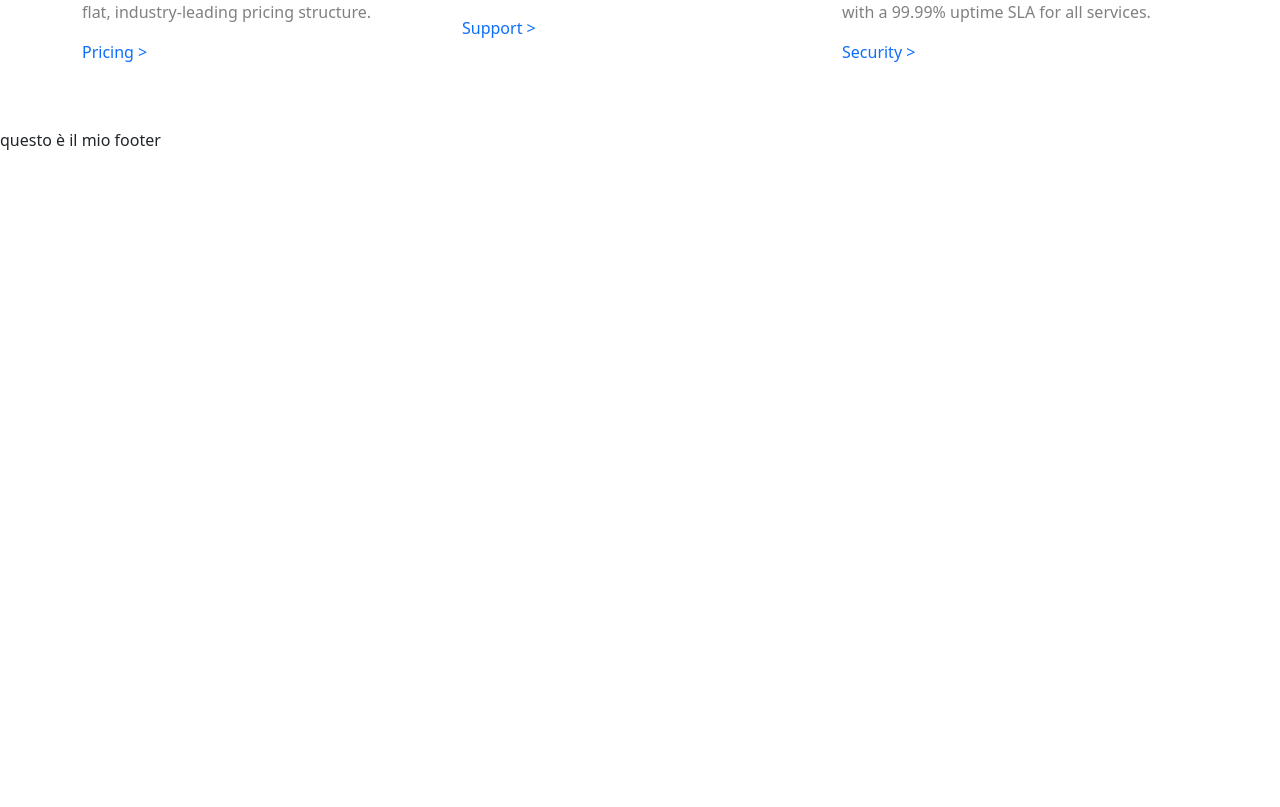
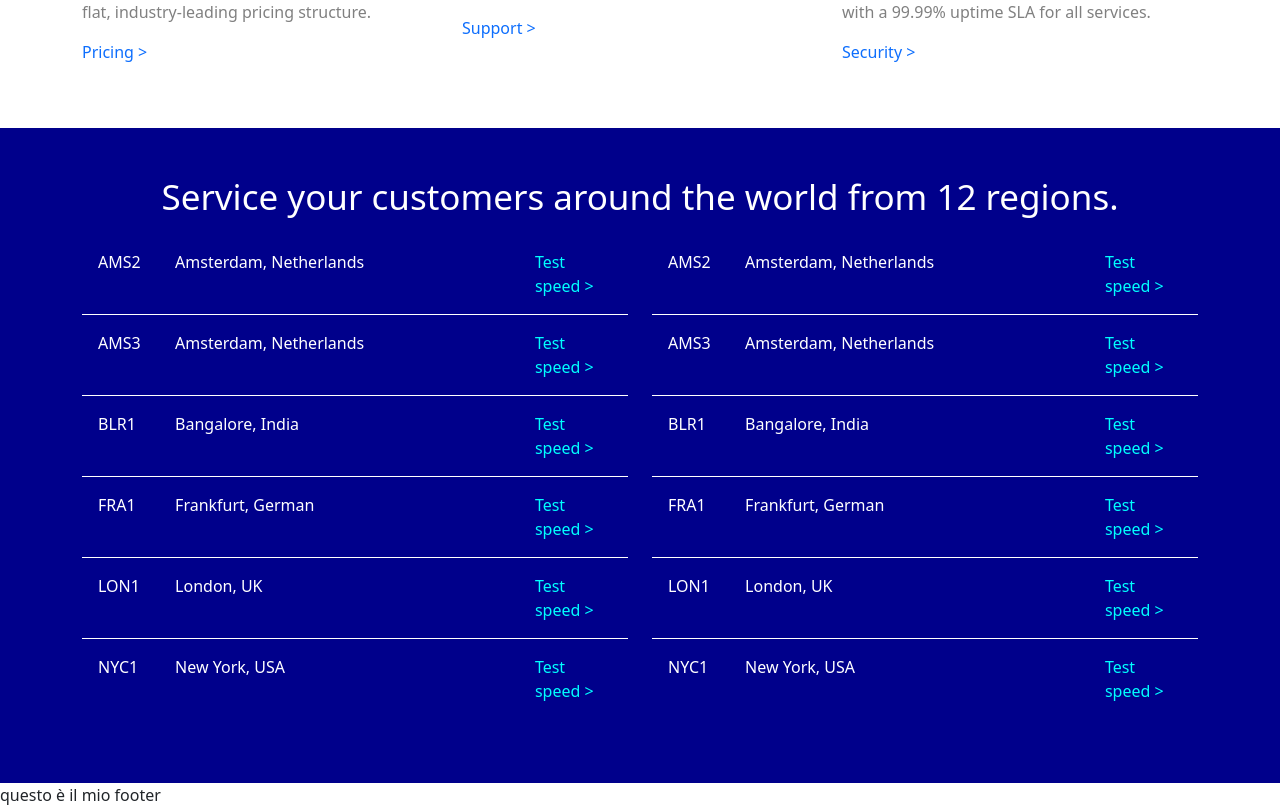
Before and after one commit to dominici94/digital-ocean, a Vue app: page / in a window 1280 px wide. Shown: the part 2489-3296 px from the top of the page. Before the commit the page ends 2641 px from the top, so only its background shows below. Built offline with nearby package versions, Linux system fonts and the light colour scheme.

Commit message:
section regions

```diff
--- a/src/components/macro/Main.vue
+++ b/src/components/macro/Main.vue
@@ -4,6 +4,7 @@
     <Deploy />
     <FirstSlider />
     <Features />
+    <Regions />
   </main>
 </template>
 
@@ -12,6 +13,7 @@ import Collaborations from "../sections/Collaborations.vue";
 import Deploy from "../../components/sections/Deploy.vue";
 import FirstSlider from "../../components/sections/FirstSlider.vue";
 import Features from "../../components/sections/Features.vue";
+import Regions from "../../components/sections/Regions.vue";
 
 export default {
   name: "Main",
@@ -20,6 +22,7 @@ export default {
     Deploy,
     FirstSlider,
     Features,
+    Regions,
   },
 };
 </script>
--- /dev/null
+++ b/src/components/sections/Regions.vue
@@ -0,0 +1,113 @@
+<template>
+  <section>
+    <div class="container-lg py-5">
+      <h2 class="text-center mb-3">
+        Service your customers around the world from 12 regions.
+      </h2>
+      <div class="row">
+        <ul class="col-12 col-lg-6">
+          <li class="d-flex p-3">
+            <div class="left">ams2</div>
+            <div class="center">Amsterdam, Netherlands</div>
+            <div class="right"><a href="#">Test speed ></a></div>
+          </li>
+          <li class="d-flex p-3">
+            <div class="left">ams3</div>
+            <div class="center">Amsterdam, Netherlands</div>
+            <div class="right"><a href="#">Test speed ></a></div>
+          </li>
+          <li class="d-flex p-3">
+            <div class="left">blr1</div>
+            <div class="center">Bangalore, India</div>
+            <div class="right"><a href="#">Test speed ></a></div>
+          </li>
+          <li class="d-flex p-3">
+            <div class="left">fra1</div>
+            <div class="center">Frankfurt, German</div>
+            <div class="right"><a href="#">Test speed ></a></div>
+          </li>
+          <li class="d-flex p-3">
+            <div class="left">lon1</div>
+            <div class="center">London, UK</div>
+            <div class="right"><a href="#">Test speed ></a></div>
+          </li>
+          <li class="d-flex p-3">
+            <div class="left">nyc1</div>
+            <div class="center">New York, USA</div>
+            <div class="right"><a href="#">Test speed ></a></div>
+          </li>
+        </ul>
+        <ul class="col-12 col-lg-6">
+          <li class="d-flex p-3">
+            <div class="left">ams2</div>
+            <div class="center">Amsterdam, Netherlands</div>
+            <div class="right"><a href="#">Test speed ></a></div>
+          </li>
+          <li class="d-flex p-3">
+            <div class="left">ams3</div>
+            <div class="center">Amsterdam, Netherlands</div>
+            <div class="right"><a href="#">Test speed ></a></div>
+          </li>
+          <li class="d-flex p-3">
+            <div class="left">blr1</div>
+            <div class="center">Bangalore, India</div>
+            <div class="right"><a href="#">Test speed ></a></div>
+          </li>
+          <li class="d-flex p-3">
+            <div class="left">fra1</div>
+            <div class="center">Frankfurt, German</div>
+            <div class="right"><a href="#">Test speed ></a></div>
+          </li>
+          <li class="d-flex p-3">
+            <div class="left">lon1</div>
+            <div class="center">London, UK</div>
+            <div class="right"><a href="#">Test speed ></a></div>
+          </li>
+          <li class="d-flex p-3">
+            <div class="left">nyc1</div>
+            <div class="center">New York, USA</div>
+            <div class="right"><a href="#">Test speed ></a></div>
+          </li>
+        </ul>
+      </div>
+    </div>
+  </section>
+</template>
+
+<script>
+export default {
+  name: "Regions",
+};
+</script>
+
+<style lang="scss" scoped>
+section {
+  background-color: darkblue;
+  color: white;
+
+  h2 {
+    font-size: 2.1875rem;
+  }
+
+  li:not(:last-child) {
+    border-bottom: 1px solid white;
+  }
+  .left,
+  .right {
+    width: 15%;
+  }
+
+  .center {
+    width: 70%;
+  }
+
+  .left {
+    text-transform: uppercase;
+  }
+
+  .right a {
+    text-decoration: none;
+    color: aqua;
+  }
+}
+</style>
```
